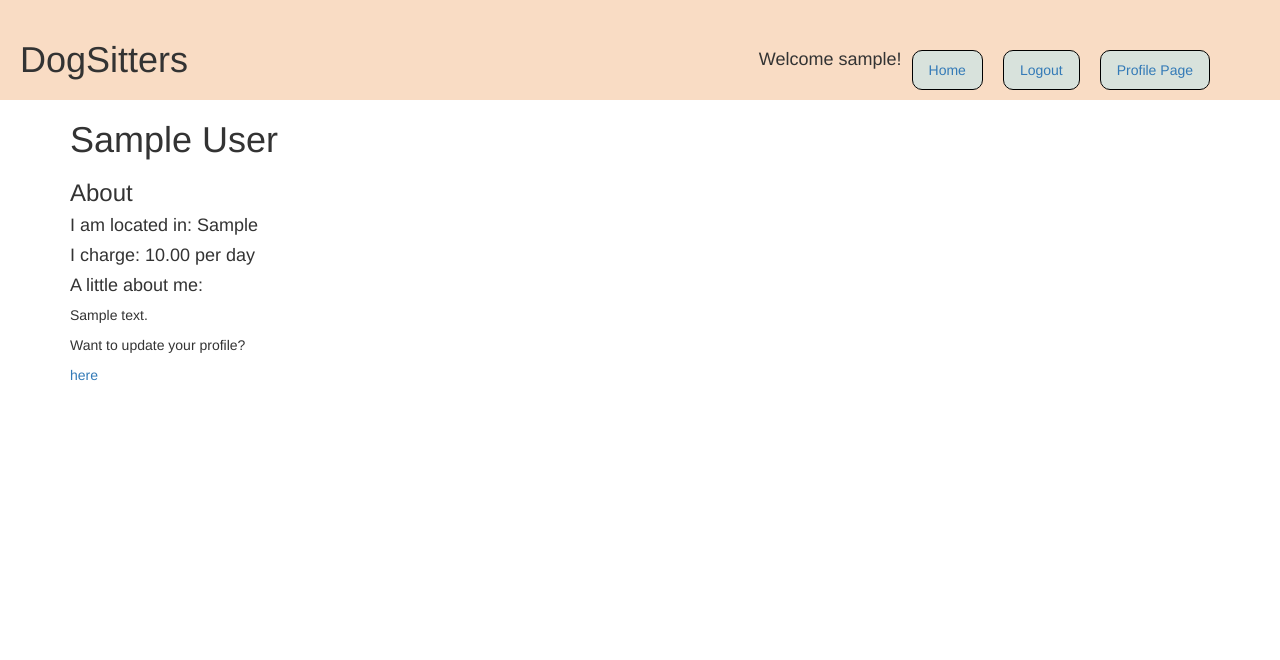
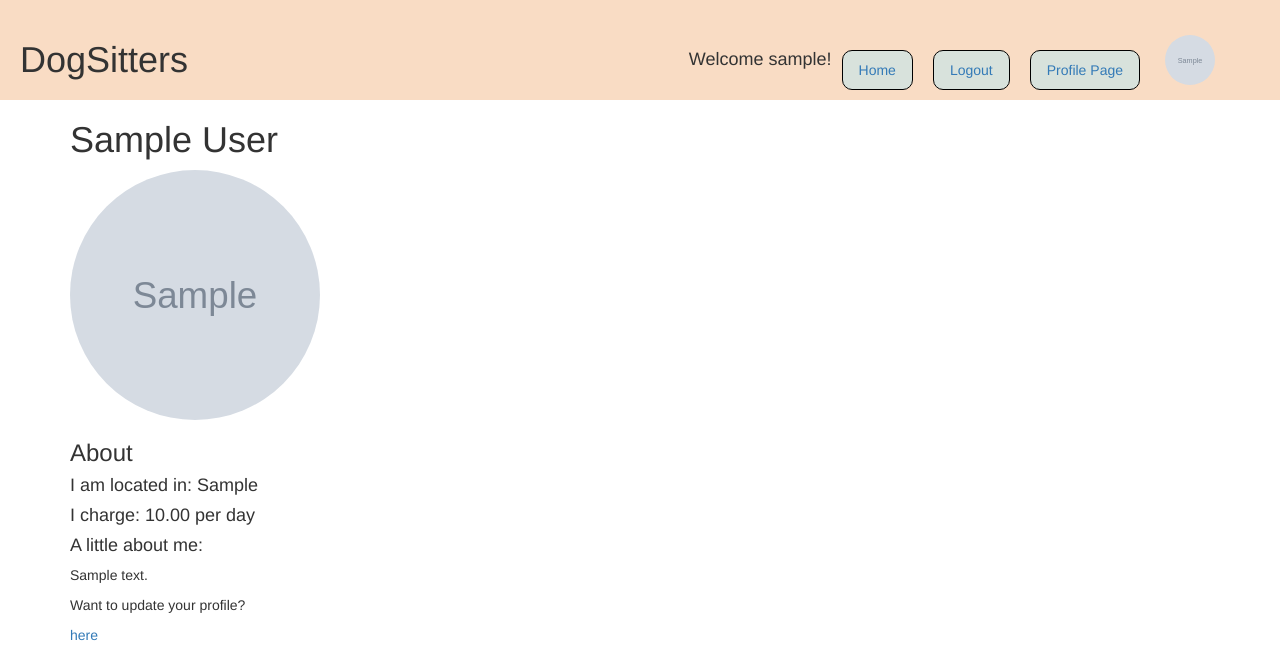
Before and after one commit to robyncam/dogsitter, a Django app: page /profile-page in a window 1280 px wide. Shown: the top 660 px of the page. Run offline with Django 4.2, Linux system fonts and the light colour scheme; a user stored in the database is signed in; tables that the repository leaves empty hold one stand-in row (values such as "Sample post"); grey boxes marked "Sample" are stand-in pictures.

Commit message:
added upload image capability for profile page and added the profile picture to the nav bar

```diff
--- a/dogsitter/settings.py
+++ b/dogsitter/settings.py
@@ -11,6 +11,7 @@ https://docs.djangoproject.com/en/4.0/ref/settings/
 """
 
 from pathlib import Path
+import os
 
 
 # Build paths inside the project like this: BASE_DIR / 'subdir'.
@@ -128,3 +129,6 @@ DEFAULT_AUTO_FIELD = 'django.db.models.BigAutoField'
 AUTH_USER_MODEL = "auth.User"
 
 CRISPY_TEMPLATE_PACK = "bootstrap4"
+
+MEDIA_ROOT = os.path.join(BASE_DIR, 'media')
+MEDIA_URL = '/media/'
--- a/dogsitter_core/forms.py
+++ b/dogsitter_core/forms.py
@@ -22,7 +22,7 @@ class RegisterForm(forms.ModelForm):
 class ProfileForm(forms.ModelForm):
     class Meta:
         model = Profile
-        fields = ['location', 'cost', 'is_dog_sitter', 'bio']
+        fields = ['location', 'cost', 'is_dog_sitter', 'bio', 'image']
 
 
 class LoginForm(forms.ModelForm):
--- a/dogsitter_core/models.py
+++ b/dogsitter_core/models.py
@@ -9,6 +9,7 @@ class Profile(models.Model):
     cost = models.DecimalField(decimal_places=2, max_digits=7)
     is_dog_sitter = models.BooleanField(default=False)
     bio = models.TextField(max_length=1000000)
+    image = models.ImageField(default='default.jpg', upload_to='profile_pics')
 
     def __str__(self):
         return str(self.user)
--- a/dogsitter_core/urls.py
+++ b/dogsitter_core/urls.py
@@ -1,5 +1,10 @@
-from django.urls import path
+from django.urls import path, include
 from . import views
+from django.conf import settings
+from django.conf.urls.static import static
+from django.contrib import admin
+
+
 
 
 urlpatterns = [
@@ -12,3 +17,6 @@ urlpatterns = [
     path('edit_profile', views.edit_profile, name='edit_profile')
 
 ]
+
+if settings.DEBUG:
+    urlpatterns += static(settings.MEDIA_URL, document_root=settings.MEDIA_ROOT)
--- a/dogsitter_core/views.py
+++ b/dogsitter_core/views.py
@@ -52,7 +52,7 @@ def logout(request):
 def profile(request):
     form = ProfileForm()
     if request.method == "POST":
-        form = ProfileForm(request.POST)
+        form = ProfileForm(request.POST, request.FILES)
         if form.is_valid():
             new_profile = form.save(commit=False)
             new_profile.user = request.user
@@ -70,7 +70,7 @@ def edit_profile(request):
     profile = models.Profile.objects.get(user_id=current_user.id)
     form = ProfileForm(instance=profile)
     if request.method == "POST":
-        form = ProfileForm(request.POST, instance=profile)
+        form = ProfileForm(request.POST, request.FILES, instance=profile)
         if form.is_valid():
             profile = form.save(commit=False)
             profile.save()
--- a/templates/base.html
+++ b/templates/base.html
@@ -46,6 +46,20 @@
 
         }
 
+        .nav_profile_pic {
+            width: 50px;
+            height: 50px;
+            border-radius: 50%;
+            overflow: hidden;
+            object-fit: cover;
+            position: relative;
+            float: left;
+            top: -5px;
+            left: -5px;
+            margin-left: 20px;
+        }
+
+
         {% block extra_css %}{% endblock %}
 
     </style>
@@ -71,6 +85,9 @@
                 {% elif user.is_authenticated%}
                     <button class="top-buttons"><a href = "{% url 'profile' %}"> Create Profile Page </a></button>
                 {% endif %}
+                {% if user.is_authenticated and user.profile.image %}
+                    <img class="nav_profile_pic" src="{{ user.profile.image.url}}">
+                {% endif %}
             </div>
         </div>
     </header>
--- a/templates/edit_profile.html
+++ b/templates/edit_profile.html
@@ -7,7 +7,7 @@
 
 {% block content %}
     <h1>{{user.first_name}} {{user.last_name}}</h1>
-    <form method = "POST">
+    <form method = "POST" enctype="multipart/form-data">
         {% csrf_token %}
         {{form|crispy}}
         <input type="submit">
--- a/templates/profile.html
+++ b/templates/profile.html
@@ -10,7 +10,7 @@
 {% block content %}
     <h1> Create Your Profile</h1>
     <h2>Name: {{user.first_name}} {{user.last_name}}</h2>
-    <form method = "POST">
+    <form method = "POST"  enctype="multipart/form-data">
         {% csrf_token %}
         {{form|crispy}}
         <input type="submit">
--- a/templates/profilepage.html
+++ b/templates/profilepage.html
@@ -4,10 +4,21 @@
     Profile Page
 {% endblock %}
 
-{% block extra_css %}{% endblock %}
+{% block extra_css %}
+
+.profile_pic {
+    width: 250px;
+    height: 250px;
+    border-radius: 50%;
+    overflow: hidden;
+    object-fit: cover;
+}
+
+{% endblock %}
 
 {%block content %}
     <h1>{{user.first_name}} {{user.last_name}}</h1>
+    <img class="profile_pic" src = "{{ user.profile.image.url }}" alt="Profile Picture">
     <h3> About </h3>
     <h4> I am located in: {{profile.location}} </h4>
     <h4>I charge: {{profile.cost}} per day</h4>
```
Also changed, not shown: dogsitter_core/migrations/0002_profile_image.py (added), media/default.jpg (added), media/profile_pics/brewery.jpeg (added), media/profile_pics/cheers.jpg (added), media/profile_pics/profilepic.jpg (added), media/profile_pics/profilepic_1VGEBXS.jpg (added).
